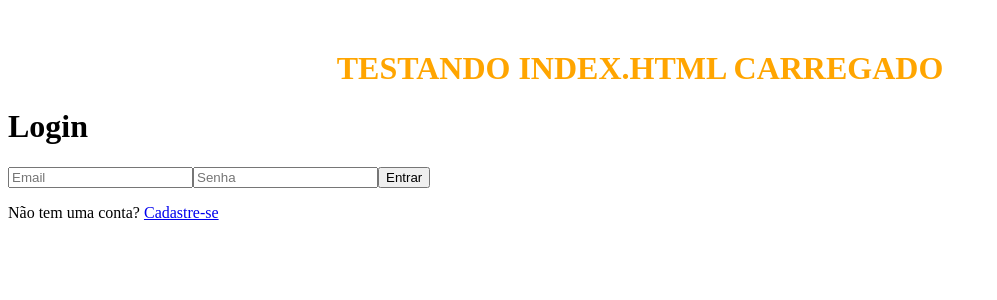
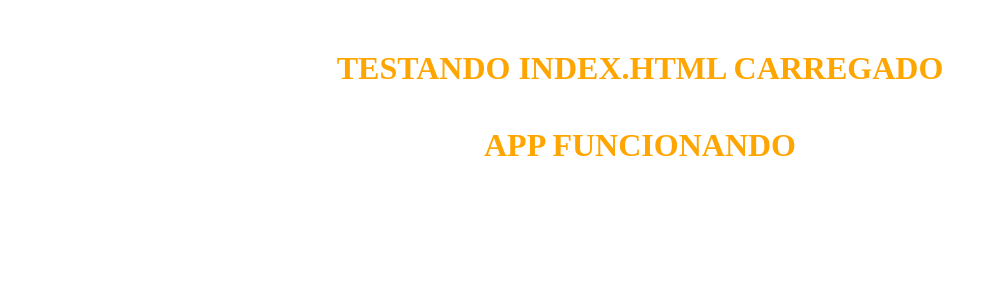
Before and after one commit to Matheusmrt/emporio-villa-borghese, a React (Vite) app in the folder frontend/: page / in a window 1280 px wide. Before the commit this address led to /login. Shown: the top 300 px of the page, without its empty margins (0-997 px from the left). Built offline with nearby package versions, Linux system fonts and the light colour scheme.

Commit message:
Add files via upload

```diff
--- a/frontend/src/App.jsx
+++ b/frontend/src/App.jsx
@@ -1,22 +1,5 @@
 import React from "react";
-import { BrowserRouter as Router, Routes, Route, Navigate } from "react-router-dom";
-import Login from "./pages/Login";
-import Register from "./pages/Register";
-import Pedido from "./pages/Pedido";
-import Relatorio from "./pages/Relatorio";
 
-function App() {
-  return (
-    <Router>
-      <Routes>
-        <Route path="/" element={<Navigate to="/login" />} />
-        <Route path="/login" element={<Login />} />
-        <Route path="/register" element={<Register />} />
-        <Route path="/pedido" element={<Pedido />} />
-        <Route path="/relatorio" element={<Relatorio />} />
-      </Routes>
-    </Router>
-  );
+export default function App() {
+  return <h1 style={{ textAlign: 'center', color: 'orange', marginTop: '40px' }}>APP FUNCIONANDO</h1>;
 }
-
-export default App;
```
